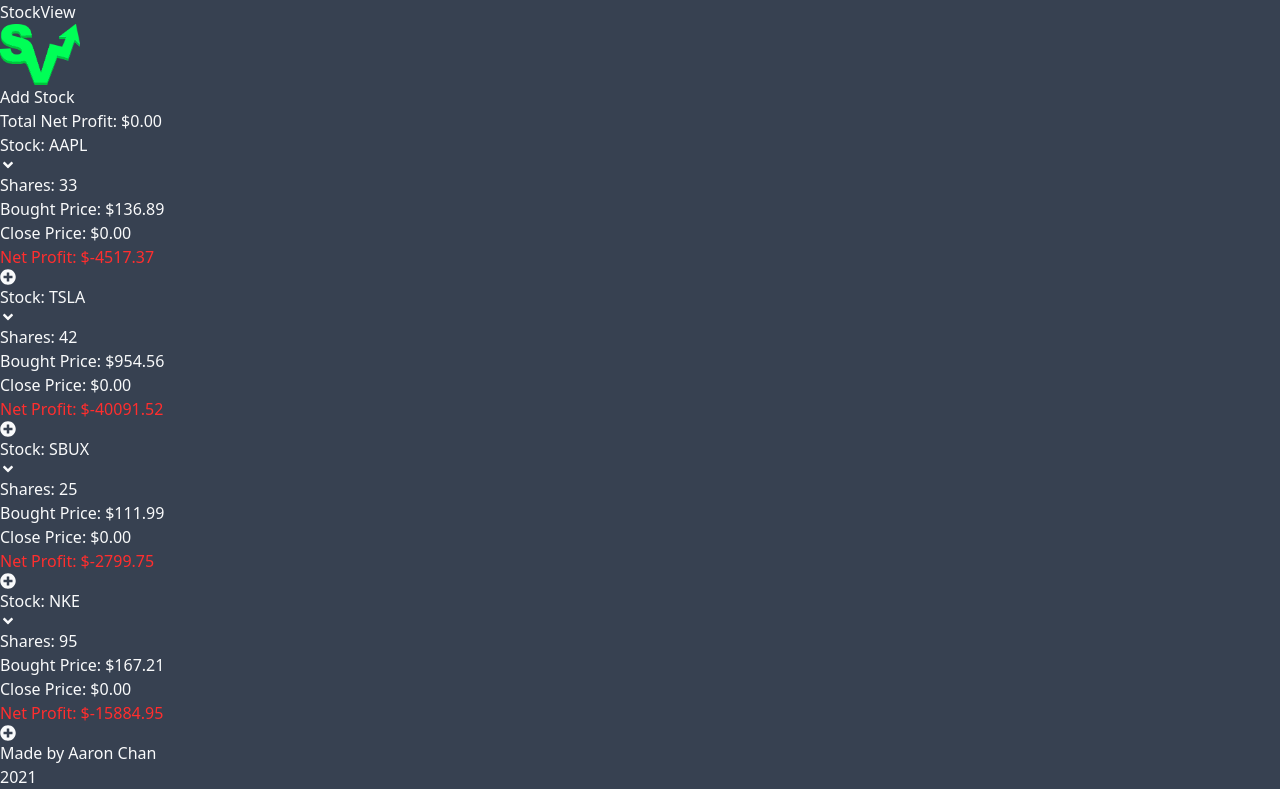
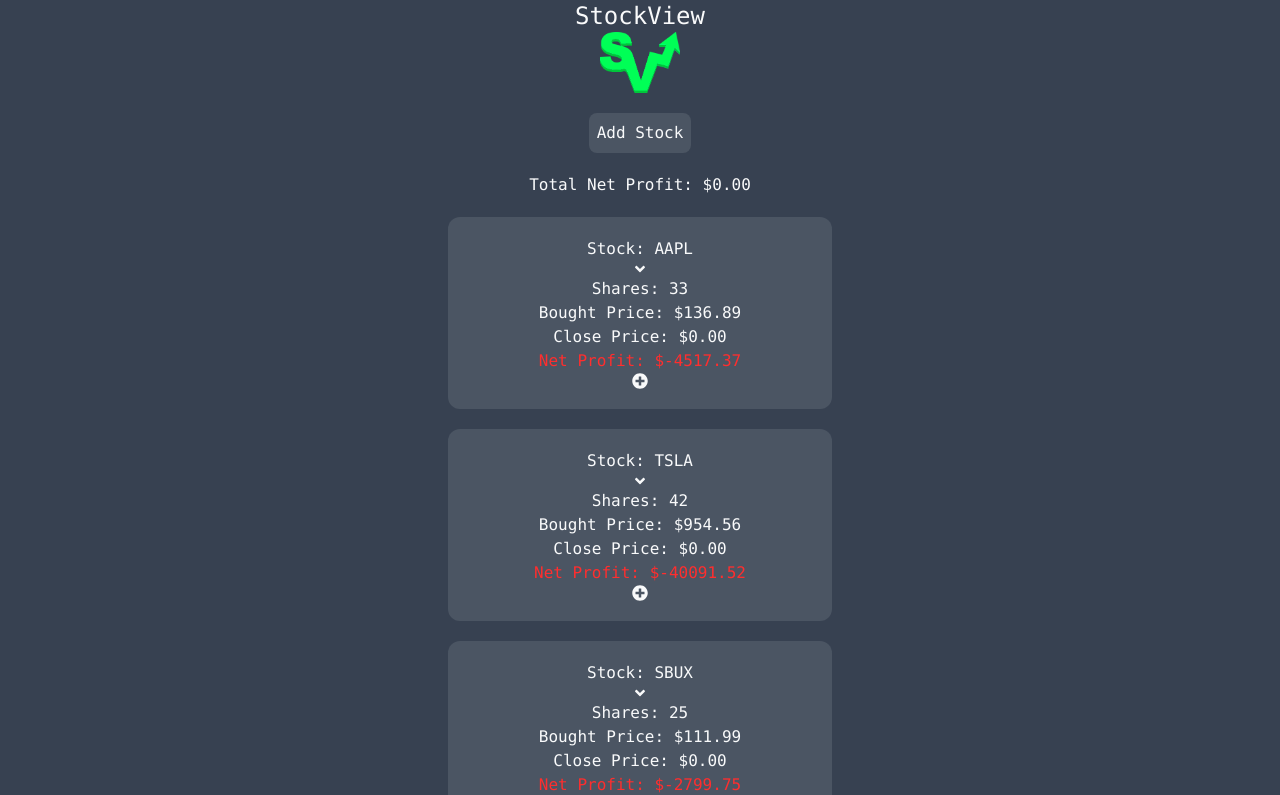
Before and after one commit to aaronchan73/stockview, a React (Create React App) app: page / in a window 1280 px wide. Shown: the top 795 px of the page. Built offline with nearby package versions, Linux system fonts and the light colour scheme; no server answers.

Commit message:
Added styling similar to original design.

```diff
--- a/src/components/AddStock.js
+++ b/src/components/AddStock.js
@@ -1,5 +1,6 @@
 import React from 'react'
 import { useState } from 'react'
+import Button from './Button'
 
 const AddStock = ({ onAdd }) => {
 
@@ -20,14 +21,14 @@
         setShare("");
     }
 
-    return (<form class="text-gray-50">
+    return (<form class="m-2 text-gray-700">
         <label htmlFor="code">Stock Code: </label>
         <input id="code" name="code" value={code} onChange={(e) => setCode(e.target.value)} /><br />
         <label htmlFor="bought">Bought Price: </label>
         <input id="bought" name="bought" value={bought} onChange={(e) => setBought(e.target.value)} /><br />
         <label htmlFor="share">Shares:  </label>
         <input id="share" name="share" value={share} onChange={(e) => setShare(e.target.value)} /><br />
-        <input className="btn" type="submit" onClick={submitStock} />
+        <Button title="Submit" onClick={submitStock} />
     </form>);
 }
 
--- a/src/components/Button.js
+++ b/src/components/Button.js
@@ -1,7 +1,7 @@
 import React from 'react'
 
 const Button = ({title, onClick}) => {
-    return <button class="text-gray-50" onClick={onClick}>{title}</button>
+    return <button class="bg-gray-600 p-2 rounded-lg text-gray-50" onClick={onClick}>{title}</button>
 }
 
 export default Button;
--- a/src/components/Footer.js
+++ b/src/components/Footer.js
@@ -1,7 +1,7 @@
 import React from 'react'
 
 const Footer = () => {
-    return (<div class="text-gray-50">
+    return (<div>
         <p>Made by Aaron Chan</p>
         <p>2021</p>
         </div>);
--- a/src/components/Header.js
+++ b/src/components/Header.js
@@ -3,8 +3,8 @@
 const Header = ({title}) => {
 
     return (
-        <header>
-            <h1 class="text-gray-50">{title}</h1>
+        <header class="mb-5">
+            <h1 class="text-2xl">{title}</h1>
             <img src="logo2green.png" alt="StockView" width="80" height="60" />
         </header>
     );
--- a/src/components/Stock.js
+++ b/src/components/Stock.js
@@ -68,7 +68,7 @@
     }
 
     return (
-        <div class="text-gray-50" onClick={() => setDetails(!details)}>
+        <div class="bg-gray-600 mb-5 mt-5 w-96 cursor-pointer p-5 rounded-xl" onClick={() => setDetails(!details)}>
             {!error ?
                 <div>
                     <h4>Stock: {stock.name}</h4>
--- a/src/components/TotalProfits.js
+++ b/src/components/TotalProfits.js
@@ -1,7 +1,7 @@
 import React from 'react'
 
 const TotalProfits = ({profits}) => {
-    return <h3 class="text-gray-50">Total Net Profit: ${profits.toFixed(2)}</h3>
+    return <h3 class="mt-5">Total Net Profit: ${profits.toFixed(2)}</h3>
 }
 
 export default TotalProfits
--- a/src/index.css
+++ b/src/index.css
@@ -1,6 +1,12 @@
 @tailwind base;
 @tailwind components;
 @tailwind utilities;
+
+@layer base {
+  * {
+    @apply text-gray-50 text-center font-mono m-auto;
+  }
+}
 
 /* @import url('https://fonts.googleapis.com/css2?family=Montserrat:wght@200&display=swap');
 
@@ -71,7 +77,7 @@
   cursor: pointer;
   /* display: flex;
   align-items: center;
-  justify-content: space-between;
+  justify-content: space-between; */ /*
 }
 
 .stock.reminder {
```
